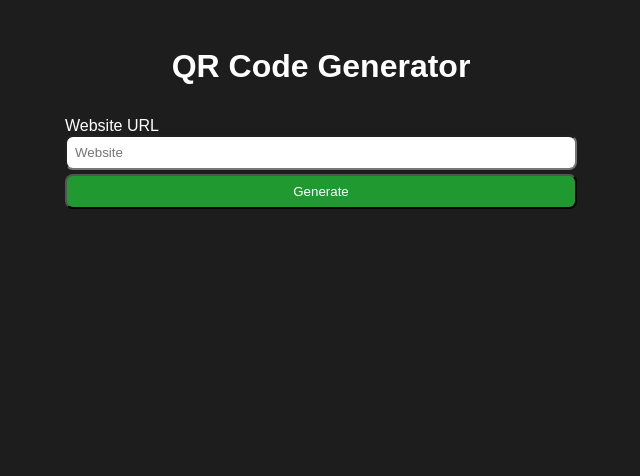
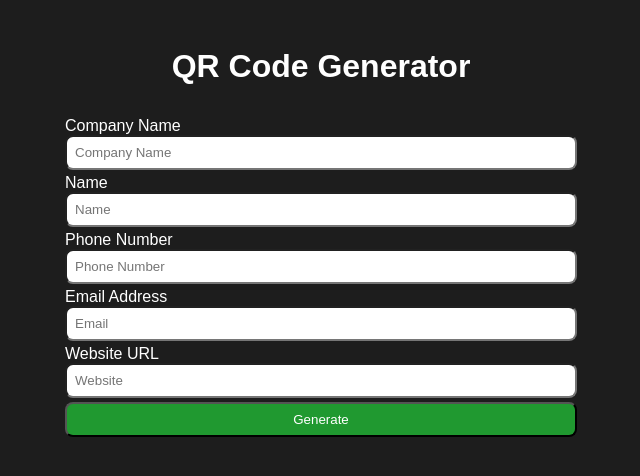
Before and after one commit to Bita-Fotovvat/qr-code-generator, a React (Create React App) app: page / in a window 1280 px wide. Shown: the top 476 px of the page, without its empty margins (319-959 px from the left). Built offline with nearby package versions, Linux system fonts and the light colour scheme; the HTML template or start-up script is replaced by a standard one.

Commit message:
adding the business card info to be rendered

```diff
--- a/src/App.js
+++ b/src/App.js
@@ -7,6 +7,14 @@ function App() {
   const [qrcode, setQrcode ] = useState('');
   const [items, setItems] = useState([]);
   const [image, setImage] = useState(qrcode);
+  const [name, setName] = useState('');
+  const [phone, setPhone] = useState('');
+  const [email, setEmail] = useState('');
+  const [companyName, setCompanyName] = useState('');
+  const [companyName2, setCompanyName2] = useState('');
+  const [name2, setName2] = useState('');
+  const [phone2, setPhone2] = useState('');
+  const [email2, setEmail2] = useState('');
 
   const GenerateQRCode = () => {
     QRCode.toDataURL(url, (err, url) => {
@@ -14,30 +22,40 @@ function App() {
         console.error(err);
         return;
       }
-      console.log(url);
+      // console.log(url);
       setQrcode(url);
+      setImage(url);
     })
   }
 
   const handleSubmit = (e)=>{
     e.preventDefault();
-    const formData = {
-      website: e.target.website.value
-    };
-    console.log(formData);
     const item = {
       id: Math.floor(Math.random()*1000),
+      companyname: e.target.companyname.value,
+      name: e.target.name.value,
+      phone: e.target.phone.value,
+      email: e.target.email.value,
       value: url,
       image: qrcode
-    }
+    };
     setItems(oldList=> [...oldList, item]);
     console.log(items);
+    setCompanyName('');
+    setName('');
+    setPhone('');
+    setEmail('');
     setUrl('');
   }
-  function showWebsite(id){
+  function showBusinessCard(id){
     const item = items.find(item => item.id == id);
     if (item){
-      setImage(item.image)
+      setImage(item.image);
+      setCompanyName2(item.companyname);
+      // console.log(companyName2);
+      setName2(item.name);
+      setPhone2(item.phone);
+      setEmail2(item.email);
     }
   }
 
@@ -46,6 +64,54 @@ function App() {
     <div className="App">
       <h1 className='qr__title'>QR Code Generator</h1>
       <form className='qr__form' onSubmit={handleSubmit}>
+
+      <label className="qr__label" htmlFor="companyname">Company Name</label>
+        <input
+          className='qr__input'
+          type="text"
+          placeholder='Company Name'
+          value={companyName}
+          name="companyname"
+          id="companynamename"
+          onChange={e=> setCompanyName(e.target.value)}
+          // required
+        />
+
+      <label className="qr__label" htmlFor="name">Name</label>
+        <input
+          className='qr__input'
+          type="text"
+          placeholder='Name'
+          value={name}
+          name="name"
+          id="name"
+          onChange={e=> setName(e.target.value)}
+          // required
+        />
+
+        <label className="qr__label" htmlFor="phone">Phone Number</label>
+        <input
+          className='qr__input'
+          type="text"
+          placeholder='Phone Number'
+          value={phone}
+          name="phone"
+          id="phone"
+          onChange={e=> setPhone(e.target.value)}
+          // required
+        />
+
+        <label className="qr__label" htmlFor="email">Email Address</label>
+        <input
+          className='qr__input'
+          type="email"
+          placeholder='Email'
+          value={email}
+          name="email"
+          id="email"
+          onChange={e=> setEmail(e.target.value)}
+          // required
+        />
 
         <label className="qr__label" htmlFor="website">Website URL</label>
         <input
@@ -56,20 +122,21 @@ function App() {
           name="website"
           id="website"
           onChange={e=> setUrl(e.target.value)}
-          // required
+          required
         />
         <button className='qr__button' onClick={GenerateQRCode}>Generate</button>
       </form>
       {qrcode && <>
+
         <img src={image} alt="QR Code" />
       </>}
       <ul>
         {items.map(item=>{
           return(
             <section className='qr__imagelist'>
-              <li className="qr__li" key={item.id}>{item.value}</li>
-              <img src={item.image} alt="qr code" />
-              <button onClick={()=>showWebsite(item.id)}>Show Website</button>
+              <li className="qr__li" key={item.id}>{item.companyname}</li>
+              {/* <img src={item.image} alt="qr code" /> */}
+              <button onClick={()=>showBusinessCard(item.id)}>Show Business Card</button>
             </section>
           )
         })}
```
